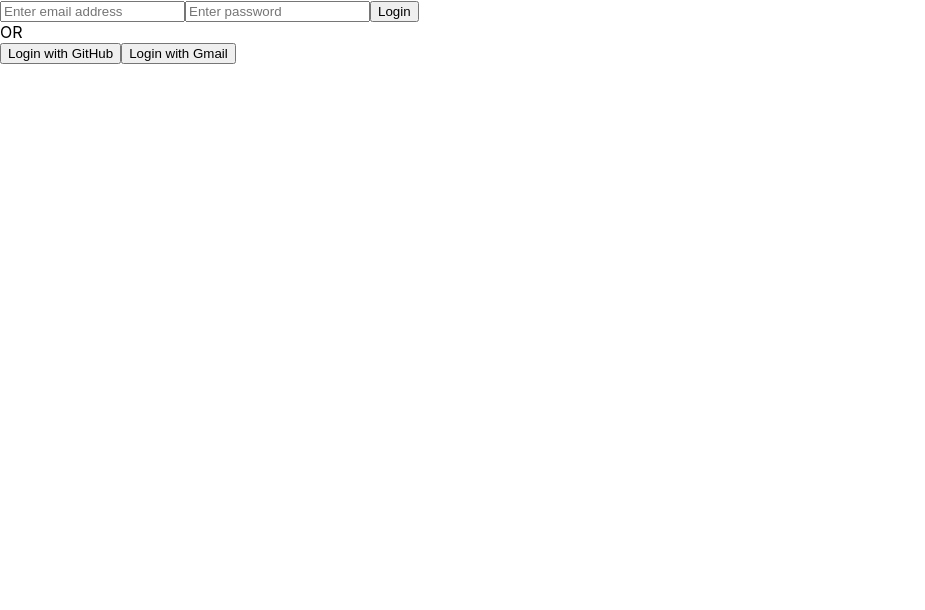
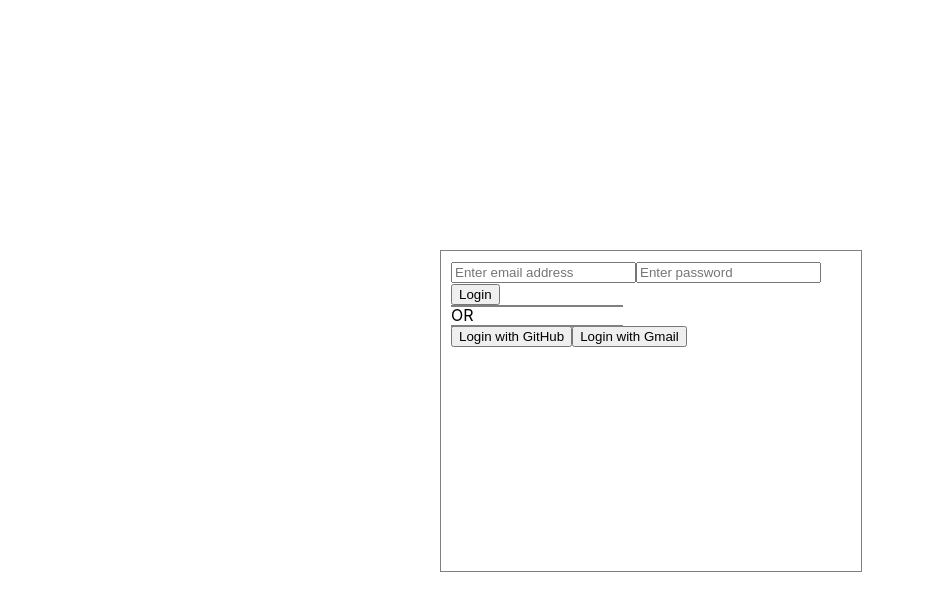
Before and after one commit to codestates/SlowTV-Client, a React (Create React App) app: page /login in a window 1280 px wide. Shown: the top 610 px of the page, without its empty margins (0-925 px from the left). Built offline with nearby package versions, Linux system fonts and the light colour scheme.

Commit message:
[Add] login page

```diff
--- /dev/null
+++ b/src/components/Login.css
@@ -0,0 +1,17 @@
+.login {
+    border: 1px solid gray;
+    padding: 10px;
+    position: fixed;
+    width: 400px;
+    height: 300px;
+    top: 50%;
+    left: 50%;
+    transform: translate(-200px, -150px);
+  }
+
+  .bar {
+    width: 41%;
+    height: 2px;
+    position: absolute;
+    background: gray;
+  }
```
Also changed, not shown: src/components/Login.js (+3 -10 lines).
